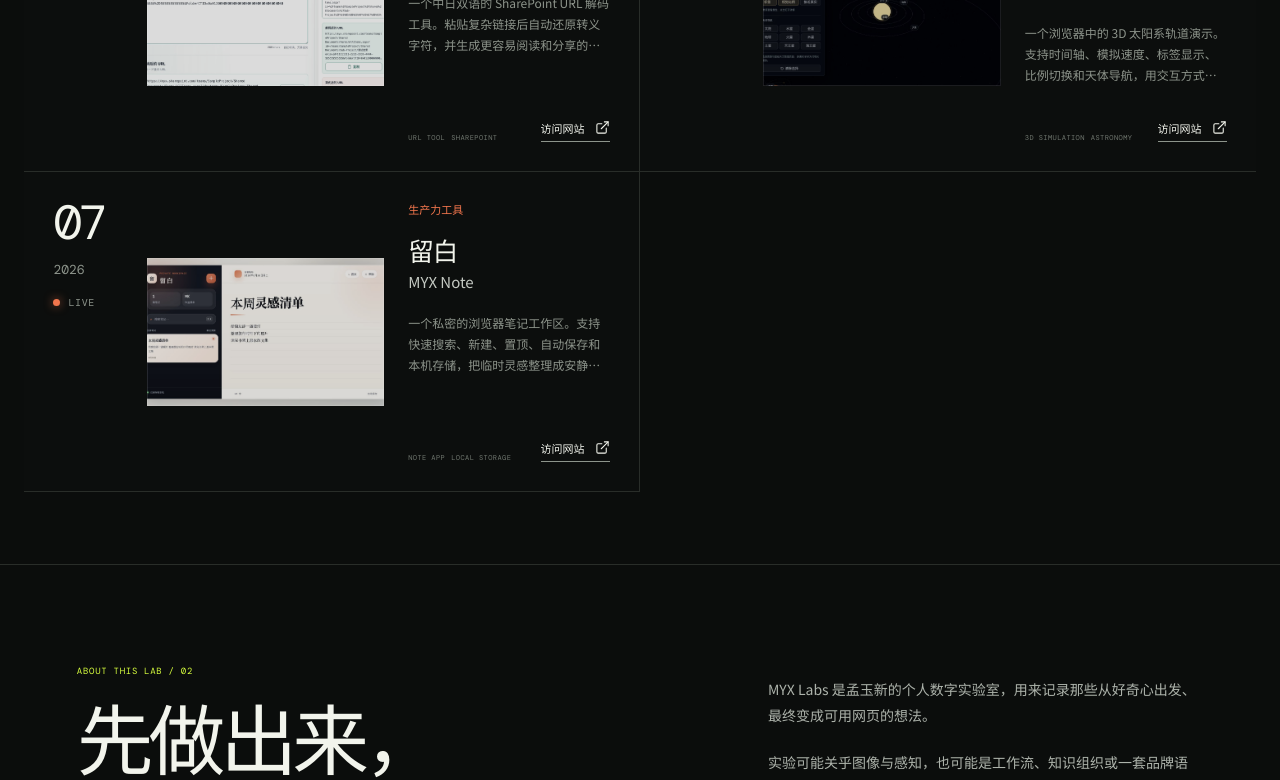
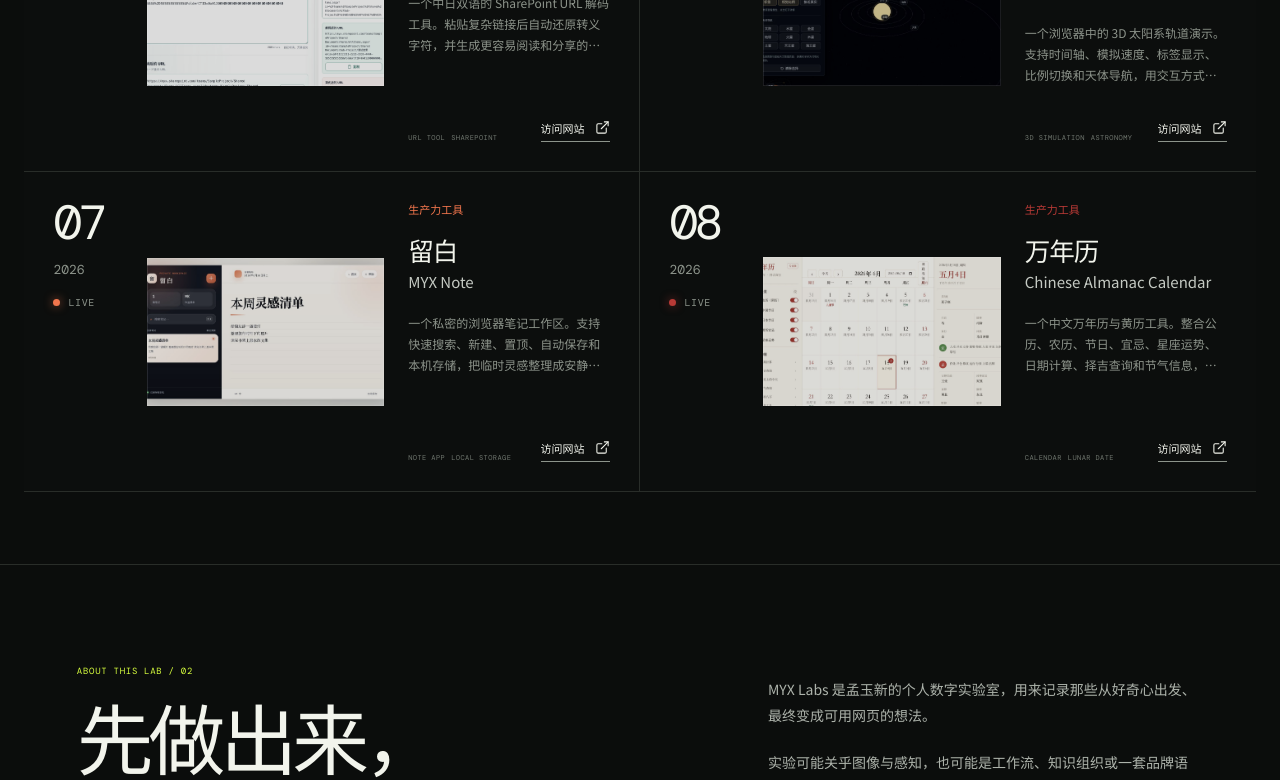
Before and after one commit to mengyuxin/myx-labs, a React (Vite) app: page / in a window 1280 px wide. Shown: the part 1332-2112 px from the top of the page. Built offline with nearby package versions, Linux system fonts and the light colour scheme; a web font is replaced by a local one.

Commit message:
Add almanac calendar experiment

```diff
--- a/src/data/projects.ts
+++ b/src/data/projects.ts
@@ -130,4 +130,20 @@
     accent: '#f2764d',
     imagePosition: 'center top',
   },
+  {
+    id: 'wnl',
+    index: '08',
+    title: '万年历',
+    englishTitle: 'Chinese Almanac Calendar',
+    description:
+      '一个中文万年历与黄历工具。整合公历、农历、节日、宜忌、星座运势、日期计算、择吉查询和节气信息，适合日常查阅与传统历法参考。',
+    category: 'Utility',
+    tags: ['CALENDAR', 'LUNAR DATE', 'ALMANAC'],
+    year: '2026',
+    status: 'LIVE',
+    url: 'https://myx-wnl.netlify.app',
+    image: '/projects/wnl.jpg',
+    accent: '#b93a36',
+    imagePosition: 'center top',
+  },
 ]
```
Also changed, not shown: public/projects/wnl.jpg (added).
